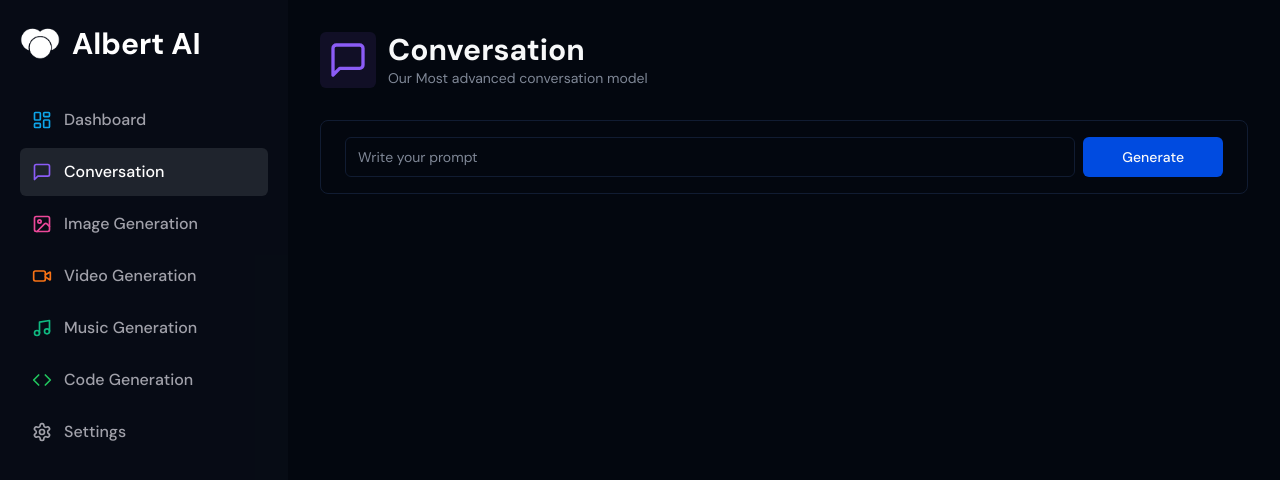
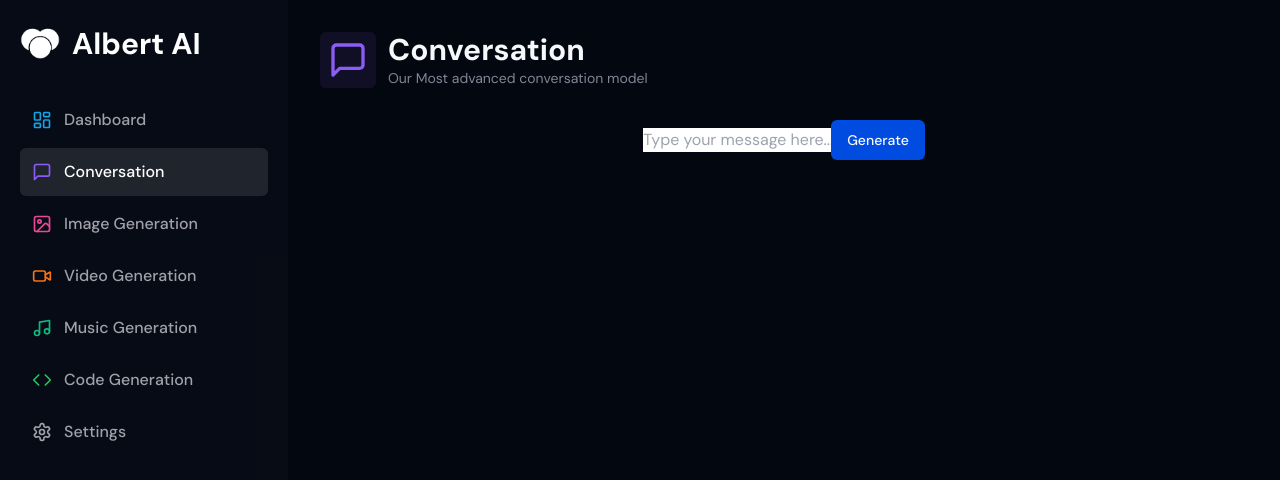
Before and after one commit to Yokesh0811/albert-ai, a Next.js app: page /conversationPage in a window 1280 px wide. Shown: the top 480 px of the page. Built offline with nearby package versions, Linux system fonts and the light colour scheme.

Commit message:
setting up openai api

```diff
--- /dev/null
+++ b/app/(auth)/(routes)/layout.tsx
@@ -0,0 +1,13 @@
+const authlayout = ({
+    children
+}: {
+    children: React.ReactNode;
+}) => {
+    return (
+        <div className="w-full h-full flex items-center justify-center">
+            {children}
+        </div>
+    );
+}
+
+export default authlayout;
--- /dev/null
+++ b/app/(dashboard)/(routes)/conversationPage/Chat.tsx
@@ -0,0 +1,49 @@
+"use client"
+
+import { Button } from "@/components/ui/button";
+import Image from "next/image";
+import { useChat } from "ai/react";
+import { useEffect, useRef } from "react";
+
+const Chat = () => {
+
+    const { messages, input, handleInputChange, handleSubmit } = useChat({
+        api: "/api/openai",
+    });
+
+    const chatContainer = useRef<HTMLDivElement>(null);
+    const scroll = () => {
+        const { offsetHeight, scrollHeight, scrollTop } = chatContainer.current as HTMLDivElement
+        if (scrollHeight >= scrollTop + offsetHeight) {
+            chatContainer.current?.scrollTo(0, scrollHeight + 200)
+        }
+    }
+
+    const renderResponse = () => {
+        return (
+            <div className="reponseView">
+                {messages.map((m, index) => (
+                    <div key={m.id} className={`chat-line ${m.role === 'user' ? 'user-chat' : 'ai-chat'}`}>
+                        <Image className="w-8 h-8 rounded-full" alt="avatar" src={m.role === 'user' ? 'user-avatar.jpg' : 'ai-avatar.jpg'} />
+                        <div className="w-full ml-4">
+                            <p className="message">{m.content}</p>
+                            {index < messages.length - 1 && <div className="horizontal-line" />}
+                        </div>
+                    </div>
+                ))}
+            </div>
+        );
+    };
+
+    return (
+        <div className="h-full flex items-center justify-center">
+            {renderResponse()}
+            <form onSubmit={handleSubmit}>
+                <input type="text" placeholder="Type your message here..." />
+                <Button type="submit">Generate</Button>
+            </form>
+        </div>
+    );
+}
+
+export default Chat;
--- a/app/(dashboard)/(routes)/conversationPage/constants.ts
+++ /dev/null
@@ -1,9 +0,0 @@
-"use client"
-
-import { z } from "zod"
-
-export const formSchema = z.object({
-    prompt: z.string().min(1, {
-        message: "Prompt is Required"
-    }).max(50),
-})
--- a/app/(dashboard)/(routes)/conversationPage/page.tsx
+++ b/app/(dashboard)/(routes)/conversationPage/page.tsx
@@ -1,81 +1,19 @@
-"use client"
+"use client";
 
-import { Heading } from "@/components/heading";
-import { MessageSquare } from "lucide-react"
+import { MessageSquare } from "lucide-react";
+import { Heading } from "../../../../components/heading";
+import Chat from "./Chat";
 
-import { Input } from "@/components/ui/input"
-import { useForm } from "react-hook-form";
-import * as z from "zod"
-import { zodResolver } from "@hookform/resolvers/zod"
-import { formSchema } from "./constants"
-import { Form, FormField, FormItem, FormControl } from "@/components/ui/form";
-import { Button } from "@/components/ui/button";
-import { useRouter } from "next/navigation";
 
-import { useState } from "react";
 
-import axios from "axios";
-
-import { CreateChatCompletionRequestMessage } from "openai/resources";
-
-const conversationPage = () => {
-
-    const router = useRouter();
-    const [messages, setMessages] = useState<CreateChatCompletionRequestMessage[]>([])
-
-    const form = useForm<z.infer<typeof formSchema>>({
-        resolver: zodResolver(formSchema),
-        defaultValues: {
-            prompt: ""
-        }
-    });
-
-    const isLoading = form.formState.isSubmitting;
-
-    function onSubmit(values: z.infer<typeof formSchema>) {
-        try {
-            const userMessage: CreateChatCompletionRequestMessage = {
-                role: "user",
-                content: values.prompt,
-            };
-
-            const newMessages = [...messages]
-        }
-        catch (error) {
-            console.log(error);
-        }
-        finally {
-            router.refresh();
-        }
-    };
-
+export default function convopage() {
     return (
         <div>
-            <Heading title="Conversation" description="Our Most advanced conversation model" icon={MessageSquare} iconColor="text-violet-500" bgColor="bg-violet-500/10" />
-            <div className="px-4 lg:px-8">
-                <div>
-                    <Form {...form}>
-                        <form onSubmit={form.handleSubmit(onSubmit)} className="rounded-lg border w-full p-4 px-4 md:px-6 focus-within:shadow-sm grid grid-cols-12 gap-2">
-                            <FormField control={form.control}
-                                name="prompt"
-                                render={({ field }) => (
-                                    <FormItem className="col-span-12 lg:col-span-10">
-                                        <FormControl>
-                                            <Input placeholder="Write your prompt" disabled={isLoading} {...field} />
-                                        </FormControl>
-                                    </FormItem>
-                                )} />
-                            <Button className="col-span-12 lg:col-span-2">
-                                Generate
-                            </Button>
-                        </form>
-                    </Form>
-                </div>
-            </div>
+            <header>
+                <Heading title="Conversation" description="Our Most advanced conversation model" icon={MessageSquare} iconColor="text-violet-500" bgColor="bg-violet-500/10" />
+            </header>
+            <Chat />
         </div>
 
-
-    );
+    )
 }
-
-export default conversationPage;
--- a/app/api/forConversation/route.ts
+++ b/app/api/forConversation/route.ts
@@ -1,45 +1,9 @@
-import { auth } from "@clerk/nextjs/dist/types/server";
-import { NextResponse } from "next/server";
 import OpenAI from "openai";
+import { OpenAIStream } from "ai";
 
 const openai = new OpenAI();
 
-// async function main() {
-//     const completion = await openai.chat.completions.create({
-//         messages: [{ role: "system", content: "You are a helpful assistant." }],
-//         model: "gpt-3.5-turbo",
-//     });
-
-//     console.log(completion.choices[0]);
-// }
 
 export async function POST(
-    req: Request
-) {
-    try {
-        const { userId } = auth();
-        const body = await req.json();
-        const { messages } = body;
-
-        if (!userId) {
-            return new NextResponse("Unauthorized", { status: 401 });
-        }
-        if (!messages) {
-            return new NextResponse("Messages are required", { status: 400 })
-        }
-
-        const response = await openai.chat.completions.create({
-            model: "gpt-3.5-turbo",
-            messages
-        });
-
-        return NextResponse.json(response.choices[0].message);
-
-    }
-    catch (error) {
-        console.log("[CONVERSATION_ERROR]", error);
-        return new NextResponse("Internal error", { status: 500 });
-    }
-}
-
-// main();
+    req: Request, res: Response
+) { }
--- a/package.json
+++ b/package.json
@@ -9,11 +9,14 @@
     "lint": "next lint"
   },
   "dependencies": {
+    "@ai-sdk/openai": "^0.0.34",
     "@clerk/nextjs": "^5.1.6",
     "@hookform/resolvers": "^3.6.0",
+    "@nanostores/react": "github:ai/react",
     "@radix-ui/react-dialog": "^1.1.1",
     "@radix-ui/react-label": "^2.1.0",
     "@radix-ui/react-slot": "^1.1.0",
+    "ai": "^3.2.15",
     "axios": "^1.7.2",
     "class-variance-authority": "^0.7.0",
     "clsx": "^2.1.1",
@@ -21,6 +24,7 @@
     "next": "14.2.4",
     "openai": "^4.52.1",
     "react": "^18",
+    "react-chat": "^0.0.1-alpha1",
     "react-dom": "^18",
     "react-hook-form": "^7.52.0",
     "tailwind-merge": "^2.3.0",
```
Also changed, not shown: 1 other file (tests, documents, lock files or other folders).
